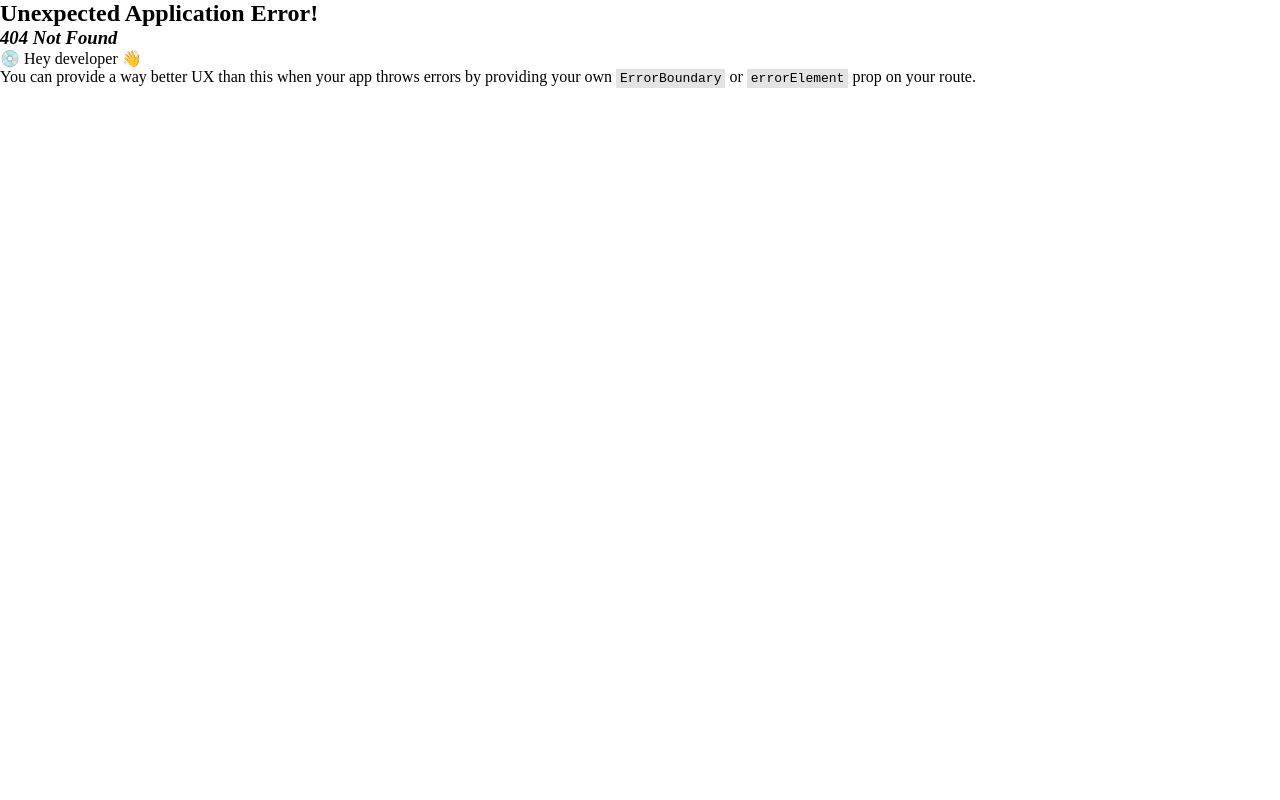
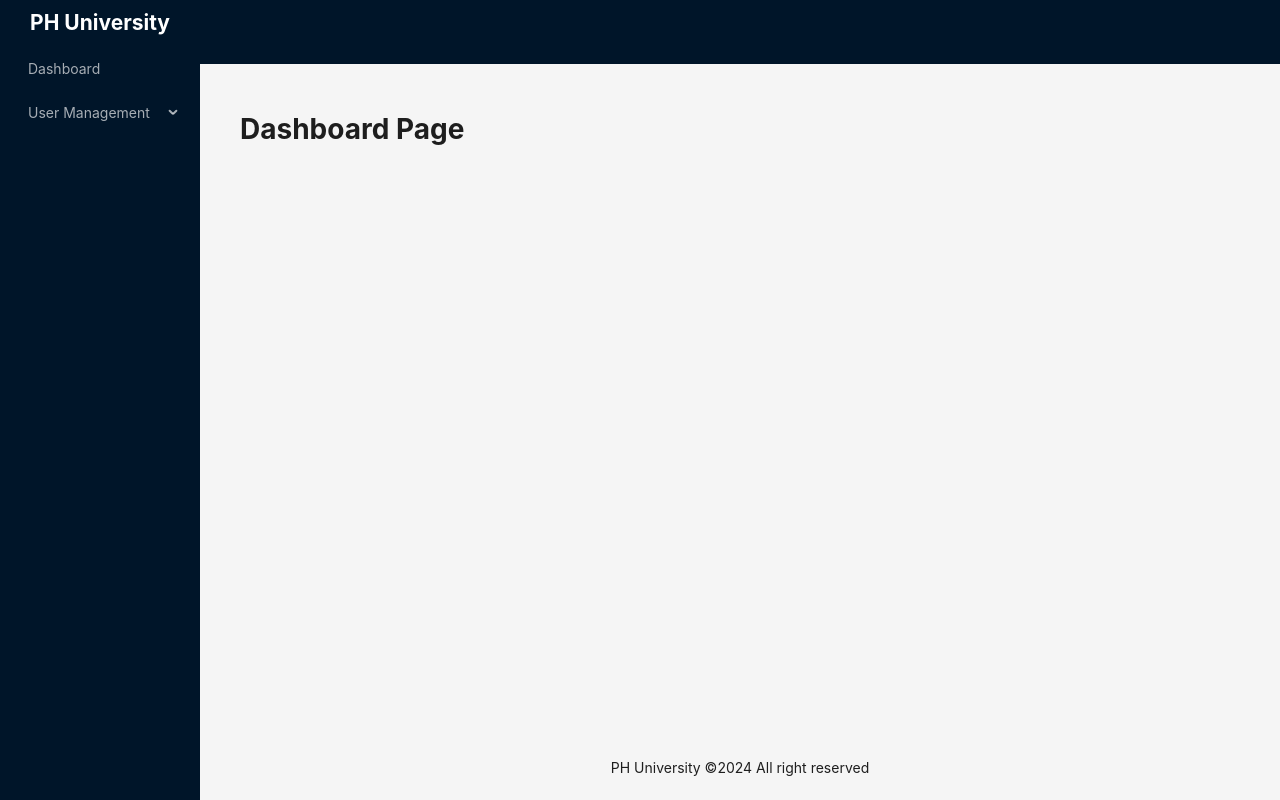
Before and after one commit to mfarhadattari/ph-university, a React (Vite) app: page /admin/dashboard in a window 1280 px wide. Before the commit this address had no page. Built offline with nearby package versions, Linux system fonts and the light colour scheme.

Commit message:
dynamically route setup

```diff
--- a/src/components/layout/MainLayout.tsx
+++ b/src/components/layout/MainLayout.tsx
@@ -1,14 +1,10 @@
 import { Layout, Menu } from "antd";
-import { NavLink, Outlet } from "react-router-dom";
+import { Outlet } from "react-router-dom";
+import { adminSidebarItems } from "../../routes/admin.route";
 
 const { Header, Content, Footer, Sider } = Layout;
 
-const items = [
-  {
-    key: "Dashboard",
-    label: <NavLink to="/admin/dashboard">Dashboard</NavLink>,
-  },
-];
+const items = adminSidebarItems;
 
 const MainLayout = () => {
   return (
--- /dev/null
+++ b/src/pages/Login.tsx
@@ -0,0 +1,5 @@
+const Login = () => {
+  return <div>Login Page</div>;
+};
+
+export default Login;
--- /dev/null
+++ b/src/pages/Registration.tsx
@@ -0,0 +1,5 @@
+const Registration = () => {
+  return <div>Registration Page</div>;
+};
+
+export default Registration;
--- /dev/null
+++ b/src/pages/admin/AdminDashboard.tsx
@@ -0,0 +1,9 @@
+const AdminDashboard = () => {
+  return (
+    <div>
+      <h1>Dashboard Page</h1>
+    </div>
+  );
+};
+
+export default AdminDashboard;
--- /dev/null
+++ b/src/pages/admin/CreateAdmin.tsx
@@ -0,0 +1,9 @@
+const CreateAdmin = () => {
+  return (
+    <div>
+      <h1>Create Admin Page</h1>
+    </div>
+  );
+};
+
+export default CreateAdmin;
--- /dev/null
+++ b/src/pages/admin/CreateFaculty.tsx
@@ -0,0 +1,9 @@
+const CreateFaculty = () => {
+  return (
+    <div>
+      <h1>Create Faculty Page</h1>
+    </div>
+  );
+};
+
+export default CreateFaculty;
--- /dev/null
+++ b/src/pages/admin/CreateStudent.tsx
@@ -0,0 +1,9 @@
+const CreateStudent = () => {
+  return (
+    <div>
+      <h1>Create Student Page</h1>
+    </div>
+  );
+};
+
+export default CreateStudent;
--- /dev/null
+++ b/src/routes/admin.route.tsx
@@ -0,0 +1,91 @@
+import { ReactNode } from "react";
+import { NavLink } from "react-router-dom";
+import AdminDashboard from "../pages/admin/AdminDashboard";
+import CreateAdmin from "../pages/admin/CreateAdmin";
+import CreateFaculty from "../pages/admin/CreateFaculty";
+import CreateStudent from "../pages/admin/CreateStudent";
+
+type TRoute = {
+  path: string;
+  element: ReactNode;
+  children?: TRoute[];
+};
+
+type TSidebarItem = {
+  key: string;
+  label: ReactNode;
+  children?: TSidebarItem[];
+};
+
+const adminPaths = [
+  {
+    name: "Dashboard",
+    path: "dashboard",
+    element: <AdminDashboard />,
+  },
+  {
+    name: "User Management",
+    children: [
+      {
+        name: "Create Admin",
+        path: "create-admin",
+        element: <CreateAdmin />,
+      },
+      {
+        name: "Create Faculty",
+        path: "create-faculty",
+        element: <CreateFaculty />,
+      },
+      {
+        name: "Create Student",
+        path: "create-student",
+        element: <CreateStudent />,
+      },
+    ],
+  },
+];
+
+export const adminRoutes = adminPaths.reduce((routes: TRoute[], item) => {
+  if (item.path && item.element) {
+    routes.push({
+      path: item.path,
+      element: item.element,
+    });
+  }
+
+  if (item.children) {
+    item.children.forEach((child) => {
+      routes.push({
+        path: child.path,
+        element: child.element,
+      });
+    });
+  }
+
+  return routes;
+}, []);
+
+export const adminSidebarItems = adminPaths.reduce(
+  (acc: TSidebarItem[], item) => {
+    if (item.path && item.name) {
+      acc.push({
+        key: item.name,
+        label: <NavLink to={`/admin/${item.path}`}>{item.name}</NavLink>,
+      });
+    }
+
+    if (item.children) {
+      acc.push({
+        key: item.name,
+        label: item.name,
+        children: item.children.map((child) => ({
+          key: child.name,
+          label: <NavLink to={`/admin/${child.path}`}>{child.name}</NavLink>,
+        })),
+      });
+    }
+
+    return acc;
+  },
+  []
+);
```
Also changed, not shown: src/routes/route.tsx (+16 -0 lines).
